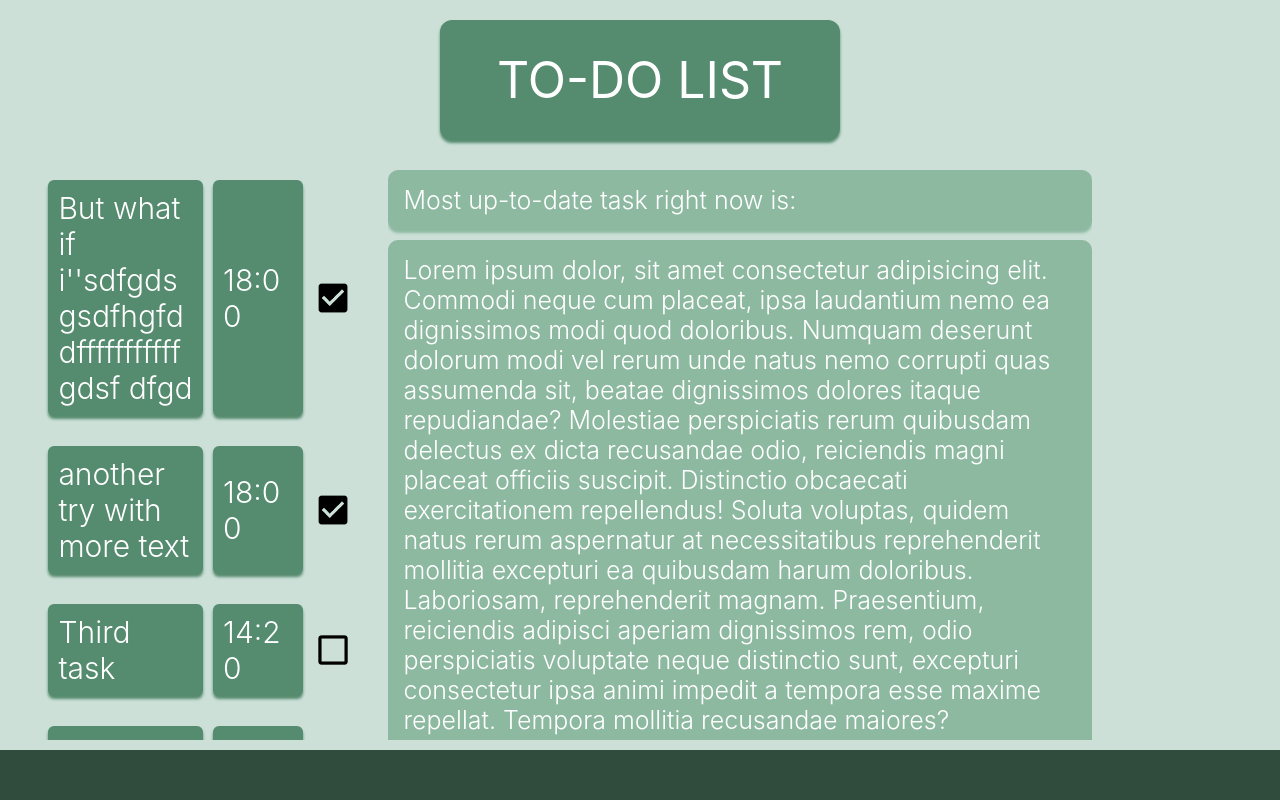
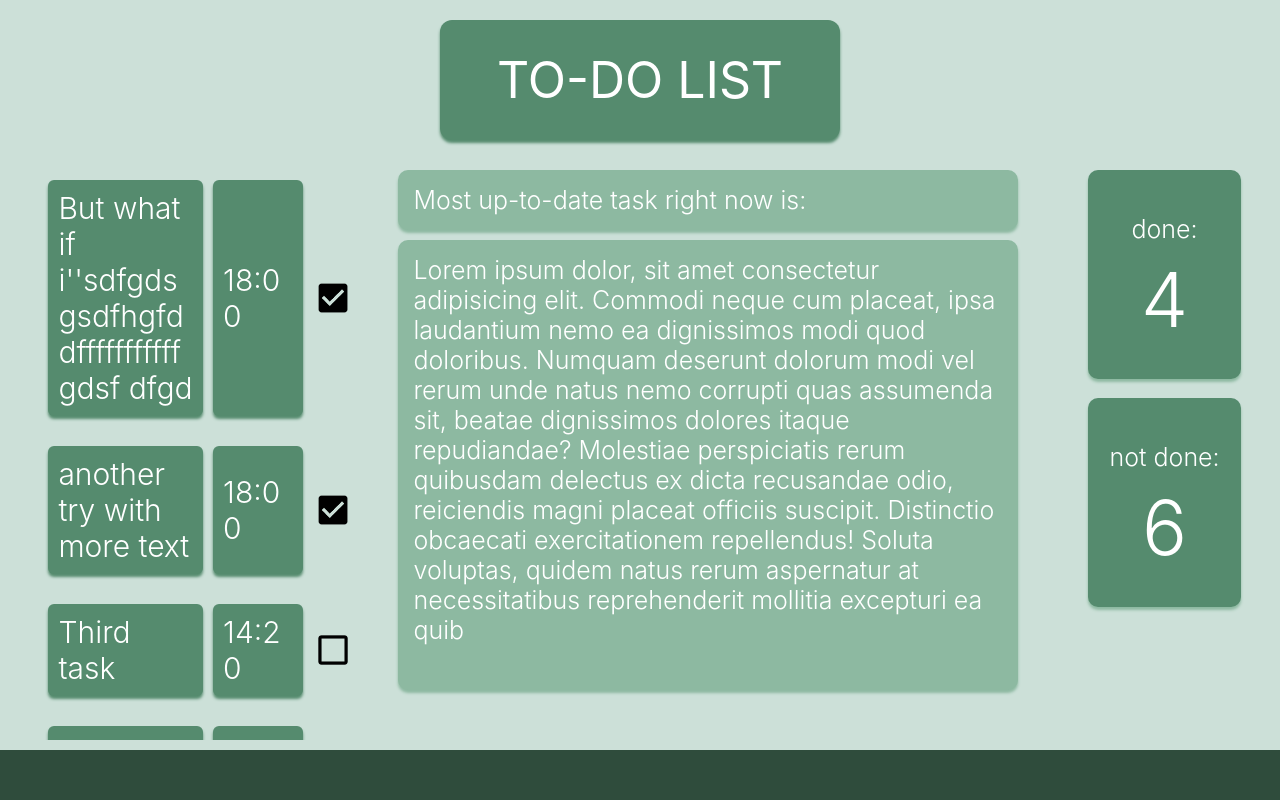
Before and after one commit to AluminumAlman/mif-vu-scooby-dooby-to-do, a plain HTML site: page index.html in a window 1280 px wide. Drawn offline with Linux system fonts and the light colour scheme.

Commit message:
Prideta taskCounter panele ir jos sablonas

```diff
--- a/index.html
+++ b/index.html
@@ -124,7 +124,17 @@
                 <div class="closest">
                     Most up-to-date task right now is:
                 </div>
-                <div class="details">Lorem ipsum dolor, sit amet consectetur adipisicing elit. Commodi neque cum placeat, ipsa laudantium nemo ea dignissimos modi quod doloribus. Numquam deserunt dolorum modi vel rerum unde natus nemo corrupti quas assumenda sit, beatae dignissimos dolores itaque repudiandae? Molestiae perspiciatis rerum quibusdam delectus ex dicta recusandae odio, reiciendis magni placeat officiis suscipit. Distinctio obcaecati exercitationem repellendus! Soluta voluptas, quidem natus rerum aspernatur at necessitatibus reprehenderit mollitia excepturi ea quibusdam harum doloribus. Laboriosam, reprehenderit magnam. Praesentium, reiciendis adipisci aperiam dignissimos rem, odio perspiciatis voluptate neque distinctio sunt, excepturi consectetur ipsa animi impedit a tempora esse maxime repellat. Tempora mollitia recusandae maiores?
+                <div class="details">Lorem ipsum dolor, sit amet consectetur adipisicing elit. Commodi neque cum placeat, ipsa laudantium nemo ea dignissimos modi quod doloribus. Numquam deserunt dolorum modi vel rerum unde natus nemo corrupti quas assumenda sit, beatae dignissimos dolores itaque repudiandae? Molestiae perspiciatis rerum quibusdam delectus ex dicta recusandae odio, reiciendis magni placeat officiis suscipit. Distinctio obcaecati exercitationem repellendus! Soluta voluptas, quidem natus rerum aspernatur at necessitatibus reprehenderit mollitia excepturi ea quib
+                </div>
+            </div>
+            <div class="counterBar">
+                <div class="counter">
+                    <div class="completed">done:</div>
+                    <div class="completed_n">4</div>
+                </div>
+                <div class="counter">
+                    <div class="completed">not done:</div>
+                    <div class="completed_n">6</div>
                 </div>
             </div>
         </div>
--- a/style.css
+++ b/style.css
@@ -114,7 +114,7 @@ img{
 .side{
     display: inline-block;
     font-size: 25px;
-    width: 55%;
+    width: 50%;
     margin: 0 0 0 2%;
     vertical-align: top;
     height: 100%;/*changed*/
@@ -123,7 +123,7 @@ img{
 
 .closest{
     border-radius: 10px;
-    margin: 10px 0;
+    margin: 10px 10px;
     padding: 15px;
     background-color: #8DB9A1;
     box-shadow: 0 3px 3px #8DB9A1;
@@ -131,6 +131,7 @@ img{
 
 .details{
     border-radius: 10px;
+    margin: 0 10px;
     padding: 15px;
     background-color: #8DB9A1;
     word-wrap: break-word;
@@ -140,8 +141,43 @@ img{
     box-shadow: 0 3px 3px #8DB9A1;
 }
 
+.counterBar{
+    display: inline-block;
+    font-size: 25px;
+    width: 15%;
+    margin: 0 0 0 2%;
+    padding: 10px;
+    vertical-align: top;
+    height: 90%;
+
+}
+
+.counter{
+    height: 40%;
+    margin: 0 10% 10% 10%;
+    display: flex;
+    flex-direction: column;
+    align-items: center;
+    justify-content: center;
+    background-color: #558B6E;
+    border-radius: 10px;
+    box-shadow: 0 3px 3px #8DB9A1;
+    color: white;
+
+}
+
+.completed{
+    font-size: 25px;
+    margin: 10px;
+
+}
 
 
+.completed_n{
+    font-size: 75px;
+    margin: 10 px;
+
+}
 .footer {
     width: auto;
     height: 50px;
```
Also changed, not shown: 1 other file.
